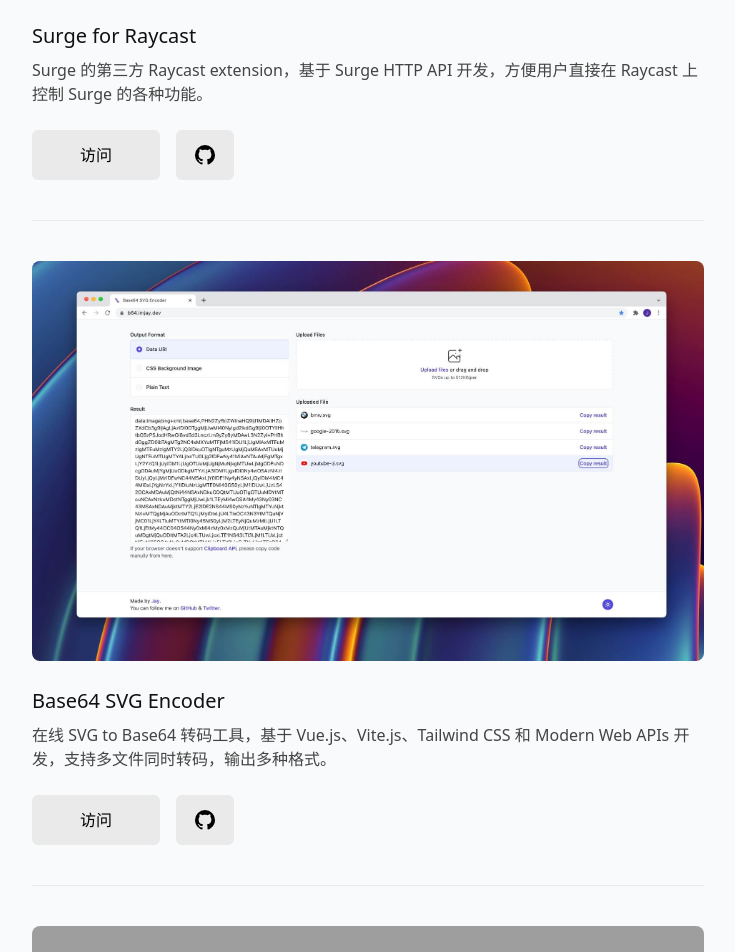
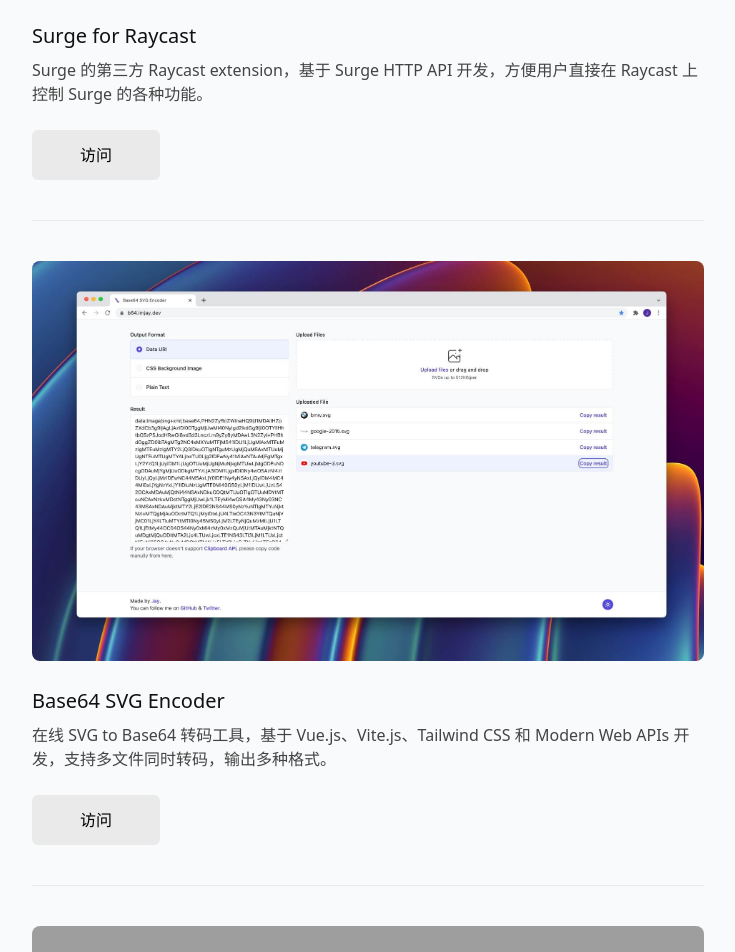
Before and after one commit to ysj151215/imjay.dev, a Next.js app: page /projects in a window 1280 px wide. Shown: the part 800-1752 px from the top of the page, without its empty margins (272-1007 px from the left). Built offline with nearby package versions, Linux system fonts and the light colour scheme; grey boxes are pictures that could not be loaded.

Commit message:
fix: remove open source links

```diff
--- a/pages/projects.jsx
+++ b/pages/projects.jsx
@@ -25,7 +25,6 @@
               height={1200 / 2}
               width={1600 / 2}
               src="/images/projects/Surge_Raycast.png"
-              gitSrc="https://github.com/ysj151215/extensions"
               title="Surge for Raycast"
               description="Surge 的第三方 Raycast extension，基于 Surge HTTP API 开发，方便用户直接在 Raycast 上控制 Surge 的各种功能。"
             />
@@ -35,7 +34,6 @@
               height={1119 / 2}
               width={1879 / 2}
               src="/images/projects/B64_Encoder.jpg"
-              gitSrc="https://github.com/ysj151215/b64.imjay.dev"
               title="Base64 SVG Encoder"
               description="在线 SVG to Base64 转码工具，基于 Vue.js、Vite.js、Tailwind CSS 和 Modern Web APIs 开发，支持多文件同时转码，输出多种格式。"
             />
```
